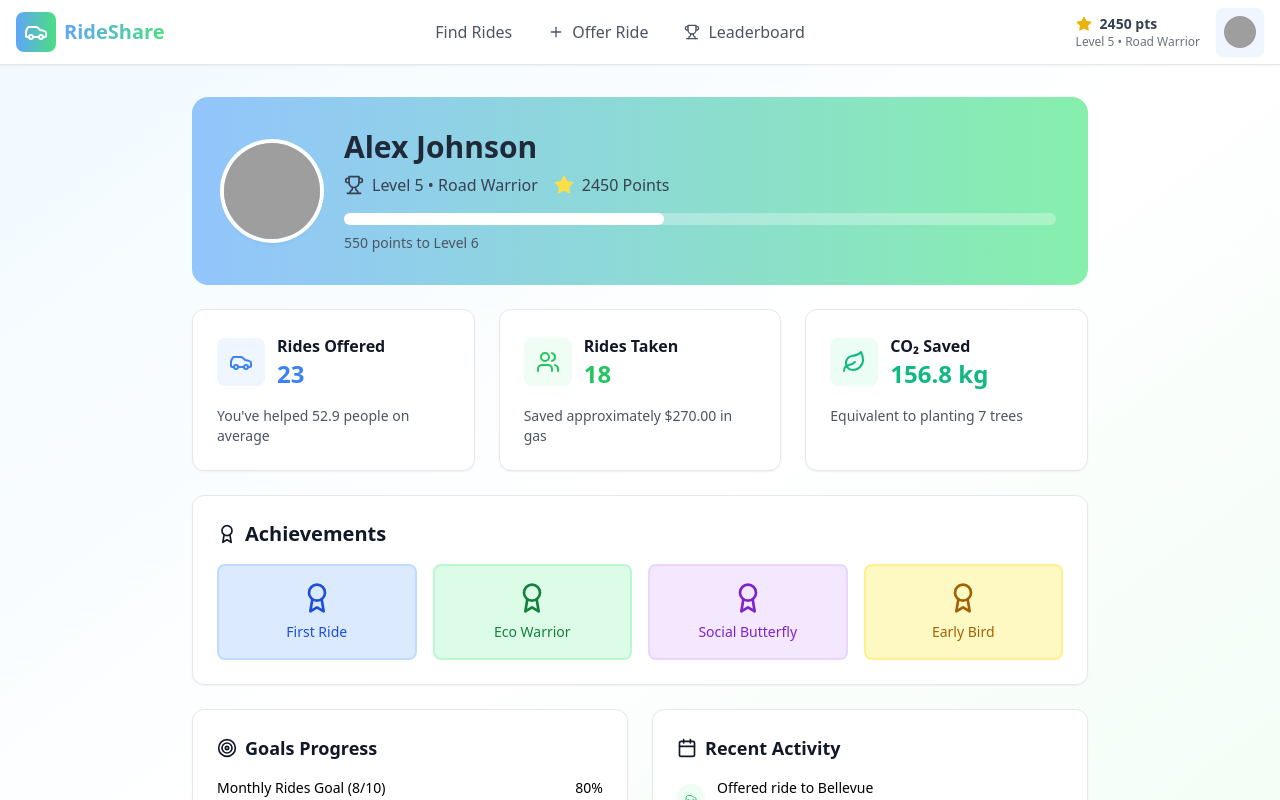
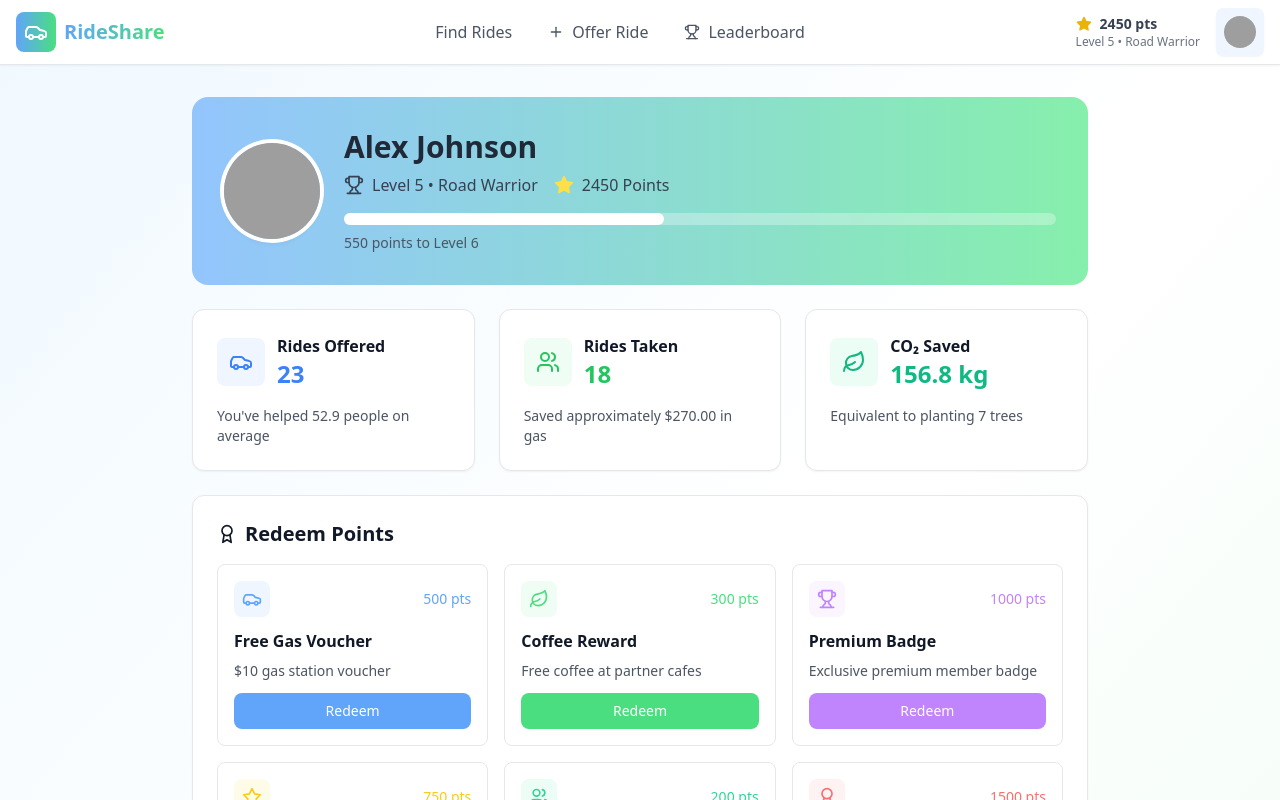
Before and after one commit to meghalbothra/Car_Pooling, a React (Vite) app: page / in a window 1280 px wide. Both pictures are taken after a click on the button 1240 px from the left and 32 px from the top of the page. Shown: the top 800 px of the page. Built offline with nearby package versions, Linux system fonts and the light colour scheme; grey boxes are pictures that could not be loaded.

Commit message:
Updated Profile.tsx

```diff
--- a/src/components/Profile.tsx
+++ b/src/components/Profile.tsx
@@ -118,6 +118,140 @@ export function Profile({ user }: ProfileProps) {
       <div className="bg-white rounded-xl shadow-sm p-6 border border-gray-200">
         <h2 className="text-xl font-bold text-gray-900 mb-4 flex items-center space-x-2">
           <Award className="h-5 w-5" />
+          <span>Redeem Points</span>
+        </h2>
+        <div className="grid grid-cols-1 md:grid-cols-2 lg:grid-cols-3 gap-4">
+          <div className="border border-gray-200 rounded-lg p-4 hover:shadow-md transition-shadow">
+            <div className="flex items-center justify-between mb-3">
+              <div className="bg-blue-50 p-2 rounded-lg">
+                <Car className="h-5 w-5 text-blue-400" />
+              </div>
+              <span className="text-sm font-medium text-blue-400">500 pts</span>
+            </div>
+            <h3 className="font-semibold text-gray-900 mb-2">Free Gas Voucher</h3>
+            <p className="text-sm text-gray-600 mb-3">$10 gas station voucher</p>
+            <button
+              className={`w-full py-2 px-3 rounded-lg text-sm font-medium transition-colors ${
+                user.points >= 500
+                  ? 'bg-blue-400 text-white hover:bg-blue-500'
+                  : 'bg-gray-100 text-gray-400 cursor-not-allowed'
+              }`}
+              disabled={user.points < 500}
+            >
+              {user.points >= 500 ? 'Redeem' : 'Need more points'}
+            </button>
+          </div>
+
+          <div className="border border-gray-200 rounded-lg p-4 hover:shadow-md transition-shadow">
+            <div className="flex items-center justify-between mb-3">
+              <div className="bg-green-50 p-2 rounded-lg">
+                <Leaf className="h-5 w-5 text-green-400" />
+              </div>
+              <span className="text-sm font-medium text-green-400">300 pts</span>
+            </div>
+            <h3 className="font-semibold text-gray-900 mb-2">Coffee Reward</h3>
+            <p className="text-sm text-gray-600 mb-3">Free coffee at partner cafes</p>
+            <button
+              className={`w-full py-2 px-3 rounded-lg text-sm font-medium transition-colors ${
+                user.points >= 300
+                  ? 'bg-green-400 text-white hover:bg-green-500'
+                  : 'bg-gray-100 text-gray-400 cursor-not-allowed'
+              }`}
+              disabled={user.points < 300}
+            >
+              {user.points >= 300 ? 'Redeem' : 'Need more points'}
+            </button>
+          </div>
+
+          <div className="border border-gray-200 rounded-lg p-4 hover:shadow-md transition-shadow">
+            <div className="flex items-center justify-between mb-3">
+              <div className="bg-purple-50 p-2 rounded-lg">
+                <Trophy className="h-5 w-5 text-purple-400" />
+              </div>
+              <span className="text-sm font-medium text-purple-400">1000 pts</span>
+            </div>
+            <h3 className="font-semibold text-gray-900 mb-2">Premium Badge</h3>
+            <p className="text-sm text-gray-600 mb-3">Exclusive premium member badge</p>
+            <button
+              className={`w-full py-2 px-3 rounded-lg text-sm font-medium transition-colors ${
+                user.points >= 1000
+                  ? 'bg-purple-400 text-white hover:bg-purple-500'
+                  : 'bg-gray-100 text-gray-400 cursor-not-allowed'
+              }`}
+              disabled={user.points < 1000}
+            >
+              {user.points >= 1000 ? 'Redeem' : 'Need more points'}
+            </button>
+          </div>
+
+          <div className="border border-gray-200 rounded-lg p-4 hover:shadow-md transition-shadow">
+            <div className="flex items-center justify-between mb-3">
+              <div className="bg-yellow-50 p-2 rounded-lg">
+                <Star className="h-5 w-5 text-yellow-400" />
+              </div>
+              <span className="text-sm font-medium text-yellow-400">750 pts</span>
+            </div>
+            <h3 className="font-semibold text-gray-900 mb-2">Parking Discount</h3>
+            <p className="text-sm text-gray-600 mb-3">50% off parking at partner lots</p>
+            <button
+              className={`w-full py-2 px-3 rounded-lg text-sm font-medium transition-colors ${
+                user.points >= 750
+                  ? 'bg-yellow-400 text-white hover:bg-yellow-500'
+                  : 'bg-gray-100 text-gray-400 cursor-not-allowed'
+              }`}
+              disabled={user.points < 750}
+            >
+              {user.points >= 750 ? 'Redeem' : 'Need more points'}
+            </button>
+          </div>
+
+          <div className="border border-gray-200 rounded-lg p-4 hover:shadow-md transition-shadow">
+            <div className="flex items-center justify-between mb-3">
+              <div className="bg-emerald-50 p-2 rounded-lg">
+                <Users className="h-5 w-5 text-emerald-400" />
+              </div>
+              <span className="text-sm font-medium text-emerald-400">200 pts</span>
+            </div>
+            <h3 className="font-semibold text-gray-900 mb-2">Priority Matching</h3>
+            <p className="text-sm text-gray-600 mb-3">Get matched with rides first</p>
+            <button
+              className={`w-full py-2 px-3 rounded-lg text-sm font-medium transition-colors ${
+                user.points >= 200
+                  ? 'bg-emerald-400 text-white hover:bg-emerald-500'
+                  : 'bg-gray-100 text-gray-400 cursor-not-allowed'
+              }`}
+              disabled={user.points < 200}
+            >
+              {user.points >= 200 ? 'Redeem' : 'Need more points'}
+            </button>
+          </div>
+
+          <div className="border border-gray-200 rounded-lg p-4 hover:shadow-md transition-shadow">
+            <div className="flex items-center justify-between mb-3">
+              <div className="bg-red-50 p-2 rounded-lg">
+                <Award className="h-5 w-5 text-red-400" />
+              </div>
+              <span className="text-sm font-medium text-red-400">1500 pts</span>
+            </div>
+            <h3 className="font-semibold text-gray-900 mb-2">VIP Status</h3>
+            <p className="text-sm text-gray-600 mb-3">Unlock VIP features for 30 days</p>
+            <button
+              className={`w-full py-2 px-3 rounded-lg text-sm font-medium transition-colors ${
+                user.points >= 1500
+                  ? 'bg-red-400 text-white hover:bg-red-500'
+                  : 'bg-gray-100 text-gray-400 cursor-not-allowed'
+              }`}
+              disabled={user.points < 1500}
+            >
+              {user.points >= 1500 ? 'Redeem' : 'Need more points'}
+            </button>
+          </div>
+        </div>
+      </div>
+
+      <div className="bg-white rounded-xl shadow-sm p-6 border border-gray-200">
+        <h2 className="text-xl font-bold text-gray-900 mb-4 flex items-center space-x-2">
+          <Award className="h-5 w-5" />
           <span>Achievements</span>
         </h2>
         <div className="grid grid-cols-2 md:grid-cols-4 gap-4">
```
